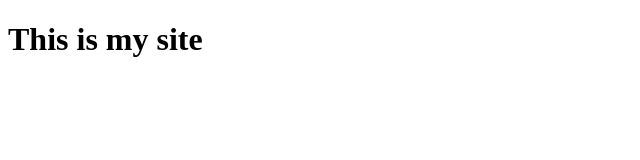
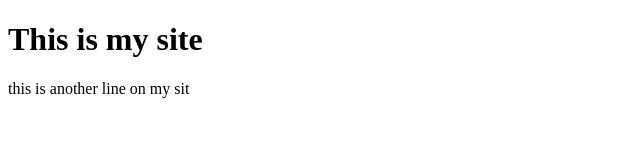
Before and after one commit to gweanqu0/test-repo, a plain HTML site: page index.html in a window 1280 px wide. Shown: the whole page, without its empty margins (0-640 px from the left). Drawn offline with Linux system fonts and the light colour scheme.

Commit message:
another change index

```diff
--- a/index.html
+++ b/index.html
@@ -7,5 +7,6 @@
 </head>
 <body>
     <h1>This is my site</h1>
+    <p>this is another line on my sit</p>
 </body>
 </html>
```
